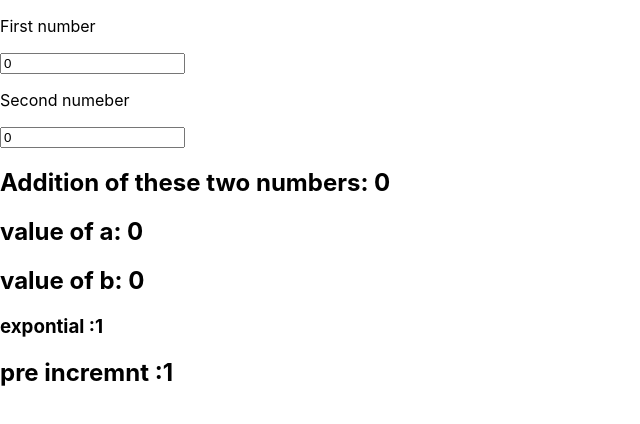
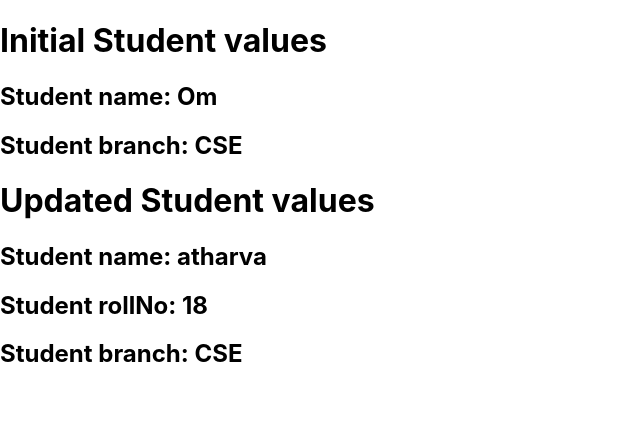
Before and after one commit to Atharva-Deshmukh/OmCWS, a React (Create React App) app: page / in a window 1280 px wide. Shown: the top 424 px of the page, without its empty margins (0-640 px from the left). Built offline with nearby package versions, Linux system fonts and the light colour scheme.

Commit message:
spread operator added

```diff
--- a/src/App.js
+++ b/src/App.js
@@ -1,11 +1,11 @@
 import './App.css';
-import Increment from './Increment';
+import SpreadOperator from './Spreadoperator';
 
 
 function App() {
   return (
     <>
-    <Increment/>
+    <SpreadOperator/>
 
     </>
   );
--- a/src/Spreadoperator.js
+++ b/src/Spreadoperator.js
@@ -0,0 +1,28 @@
+import React from 'react';
+
+export default function SpreadOperator() {
+
+    var student = {
+        name: 'Om',
+        branch: 'CSE'
+    };
+
+    var updatedStudent = { ...student, rollNo: 18, name: 'atharva' };
+
+
+    return (
+        <div >
+
+            <h1>Initial Student values</h1>
+
+            <h2>Student name: {student.name}</h2>
+            <h2>Student branch: {student.branch}</h2>
+
+            <h1>Updated Student values</h1>
+            <h2>Student name: {updatedStudent.name}</h2>
+            <h2>Student rollNo: {updatedStudent.rollNo}</h2>
+            <h2>Student branch: {updatedStudent.branch}</h2>
+
+        </div>
+    );
+}
```
